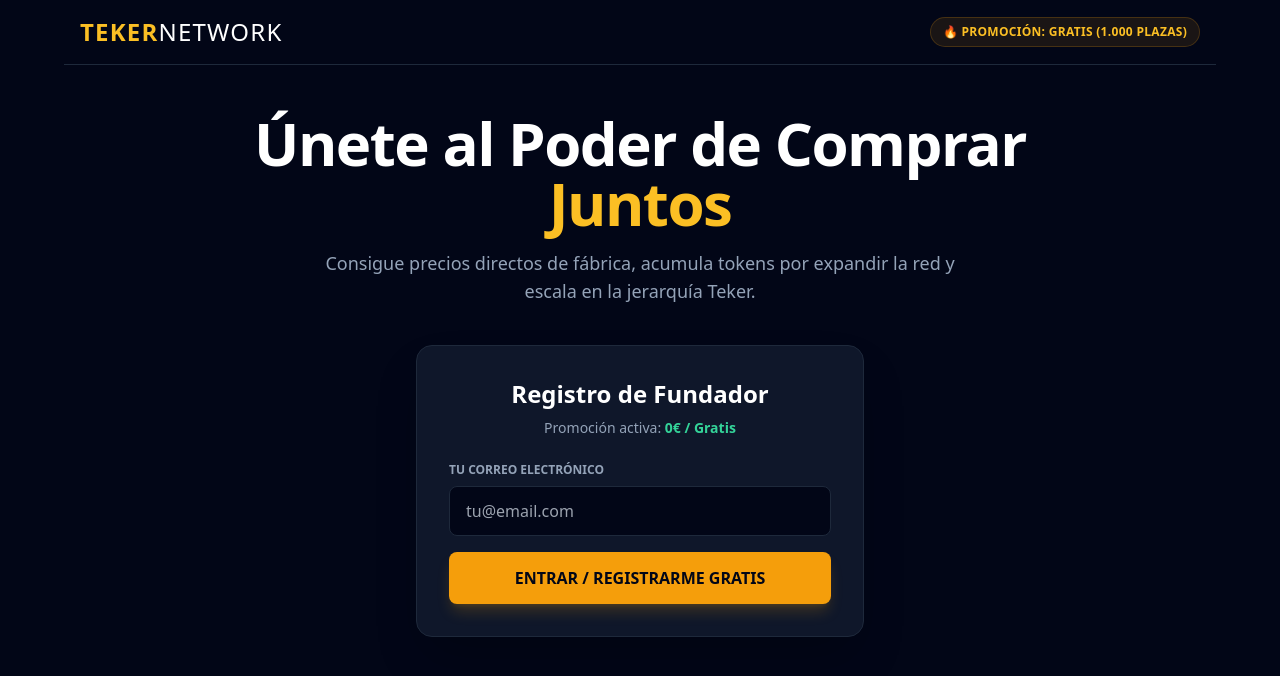
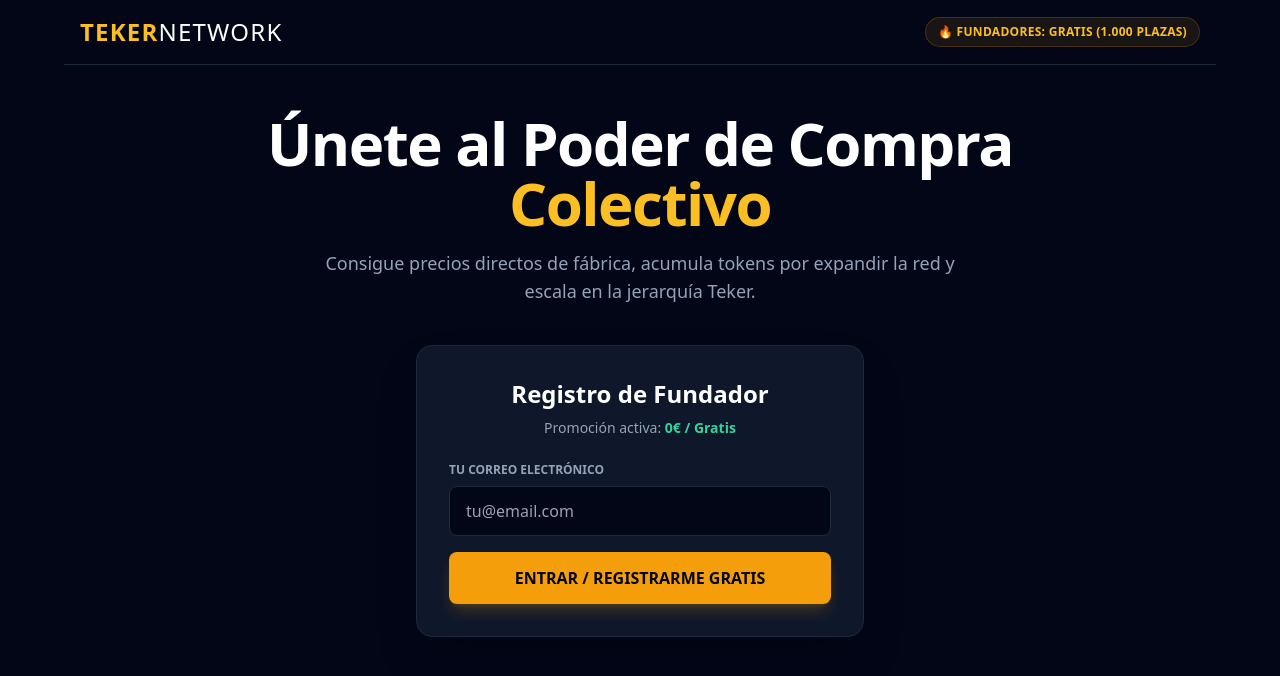
Before and after one commit to Estiwito/Teker-Network, a plain HTML site: page index.html in a window 1280 px wide. Drawn offline with nearby package versions, Linux system fonts and the light colour scheme.

Commit message:
Add files via upload

```diff
--- a/index.html
+++ b/index.html
@@ -13,7 +13,7 @@
   <header class="border-b border-slate-800 p-4 max-w-6xl mx-auto flex justify-between items-center">
     <div class="text-2xl font-black text-amber-400 tracking-wider">TEKER<span class="text-white font-light">NETWORK</span></div>
     <div class="bg-amber-500/10 text-amber-400 text-xs px-3 py-1.5 rounded-full border border-amber-500/20 font-bold uppercase tracking-wide">
-      🔥 Promoción: Gratis (1.000 Plazas)
+      🔥 Fundadores: Gratis (1.000 Plazas)
     </div>
   </header>
 
@@ -22,7 +22,7 @@
     <!-- Hero / Presentación -->
     <div class="text-center mb-10">
       <h1 class="text-4xl md:text-6xl font-black tracking-tight mb-4">
-        Únete al Poder de Comprar <span class="text-amber-400">Juntos</span>
+        Únete al Poder de Compra <span class="text-amber-400">Colectivo</span>
       </h1>
       <p class="text-slate-400 text-lg max-w-2xl mx-auto">
         Consigue precios directos de fábrica, acumula tokens por expandir la red y escala en la jerarquía Teker.
@@ -115,8 +115,7 @@
   <script>
     // Configuración de Supabase
     const SUPABASE_URL = 'https://tlkffcxvyudejeqoumpr.supabase.co/rest/v1/'; // Configura tu URL
-    const SUPABASE_ANON_KEY = 'eyJhbGciOiJIUzI1NiIsInR5cCI6IkpXVCJ9.eyJpc3MiOiJzdXBhYmFzZSIsInJlZiI6InRsa2ZmY3h2eXVkZWplcW91bXByIiwicm9sZSI6ImFub24iLCJpYXQiOjE3ODYxMjQ1NjIsImV4cCI6MjEwMTcwMDU2Mn0.2BZ73wjjhRyL1zj53l9BlfTZPtVjTnSt22zBfVxSWhg
-'; // Configura tu Anon Key
+    const SUPABASE_ANON_KEY = 'eyJhbGciOiJIUzI1NiIsInR5cCI6IkpXVCJ9.eyJpc3MiOiJzdXBhYmFzZSIsInJlZiI6InRsa2ZmY3h2eXVkZWplcW91bXByIiwicm9sZSI6ImFub24iLCJpYXQiOjE3ODYxMjQ1NjIsImV4cCI6MjEwMTcwMDU2Mn0.2BZ73wjjhRyL1zj53l9BlfTZPtVjTnSt22zBfVxSWhg'; // Configura tu Anon Key
     const supabase = supabase.createClient(SUPABASE_URL, SUPABASE_ANON_KEY);
 
     let currentReferrerCode = null;
```
